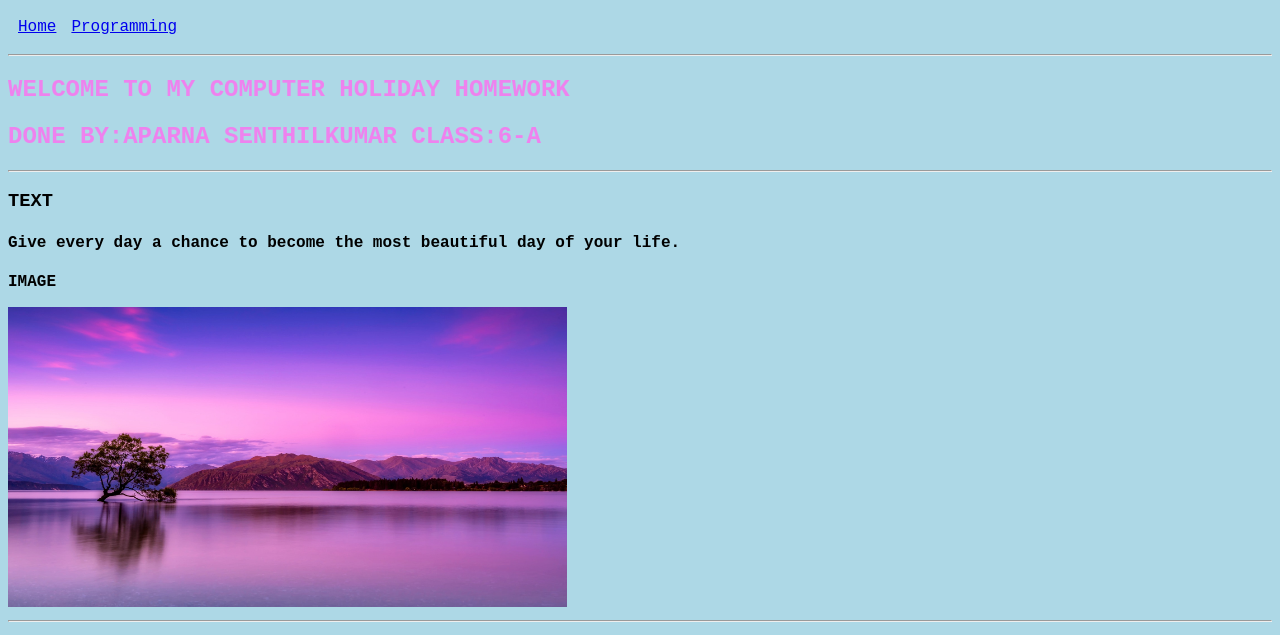
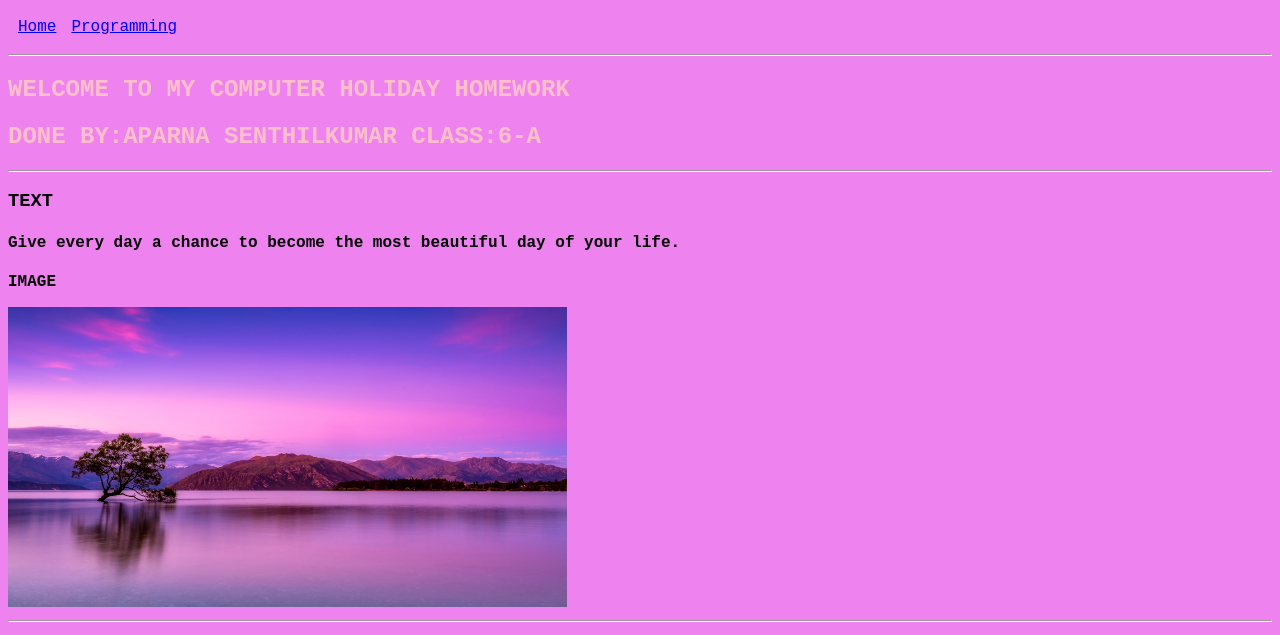
Before and after one commit to Aparnasenthilkumar05221/SummerComputer-Holiday-Homework, a plain HTML site: page index.html in a window 1280 px wide. Shown: the top 635 px of the page. Drawn offline with Linux system fonts and the light colour scheme.

Commit message:
Add files via upload

```diff
--- a/styles.css
+++ b/styles.css
@@ -5,9 +5,9 @@ html {
 }
 
 h2 {
-    color: violet;
+    color: pink;
 }
 
 body {
-    background-color: lightblue;
+    background-color: violet;
 }
```
